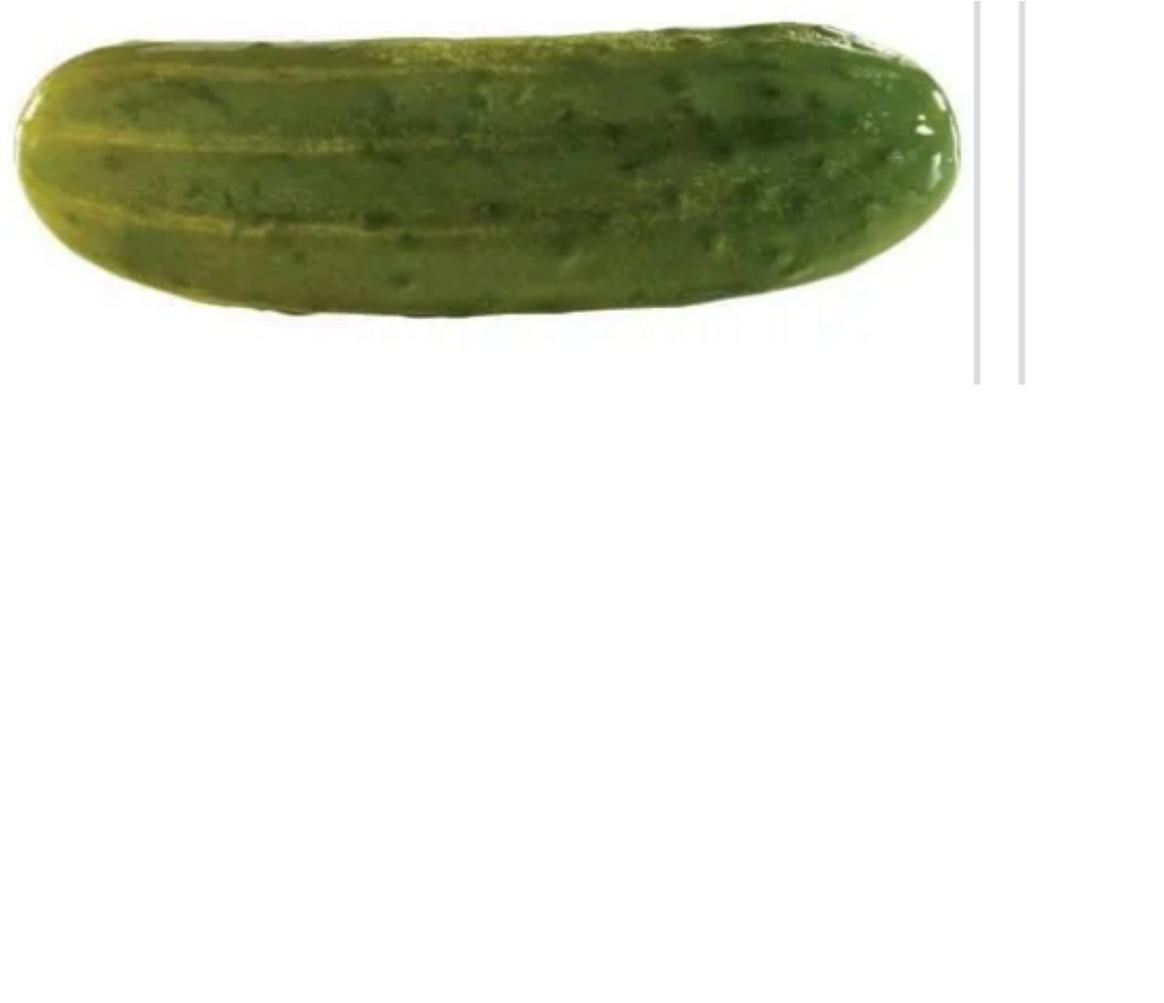
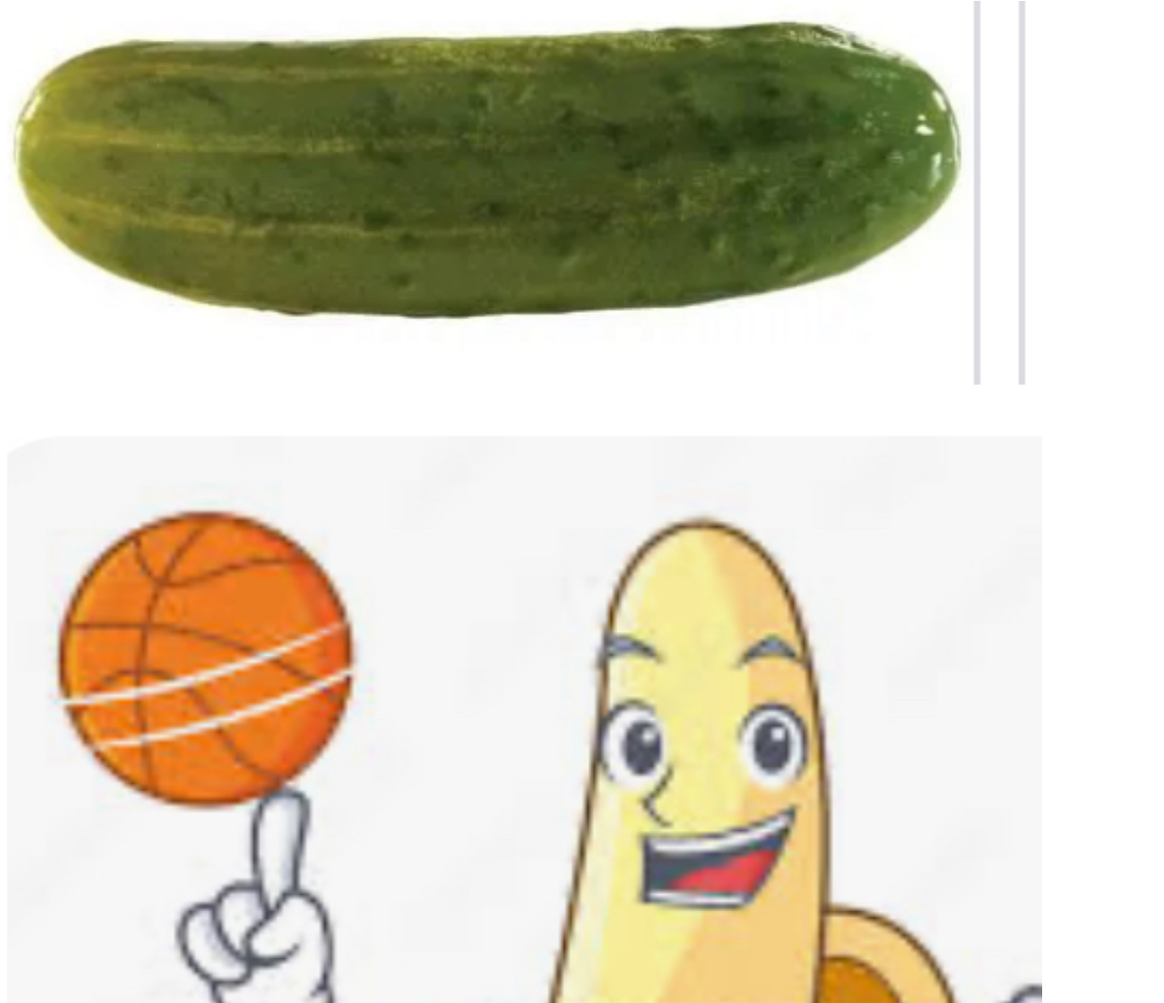
Before and after one commit to doesandrewspehekexist/quandre, a plain HTML site: page index.html in a window 1280 px wide. Shown: the part 5317-6420 px from the top of the page at 91% size. Before the commit the page ends 5748 px from the top, so only its background shows below. Drawn offline with Linux system fonts and the light colour scheme.

Commit message:
Update index.html

```diff
--- a/index.html
+++ b/index.html
@@ -34,3 +34,4 @@ src="https://www.youtube.com/embed/NUO9gIl50W8">
 <img src="IMG_3536.jpeg">
 <p>Your mom</p>
 <img src="IMG_2235.jpeg">
+<img src="IMG_2236.jpeg">
```
